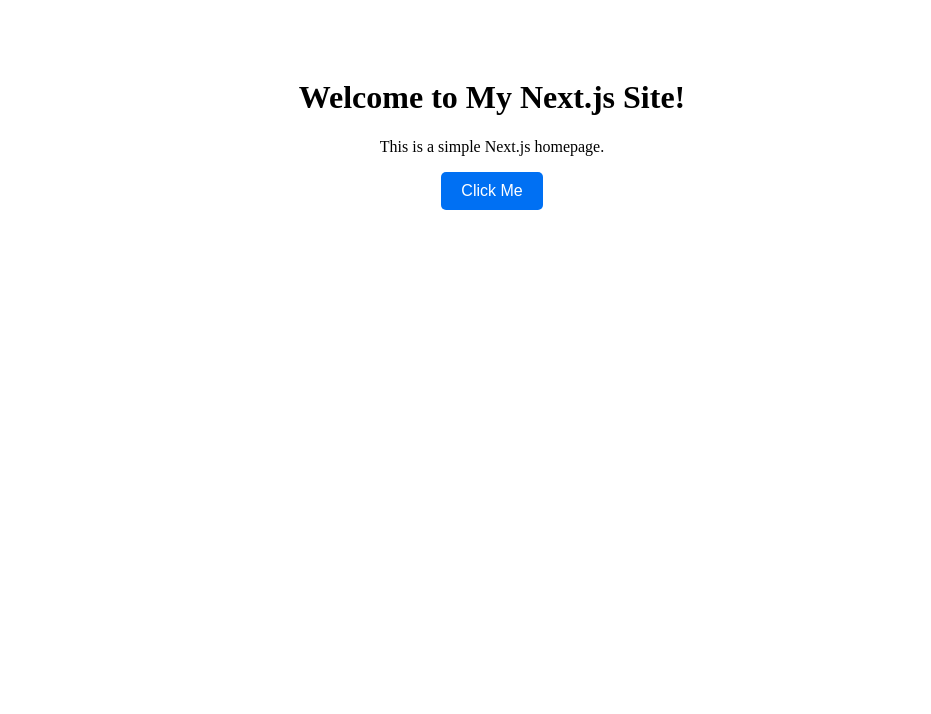
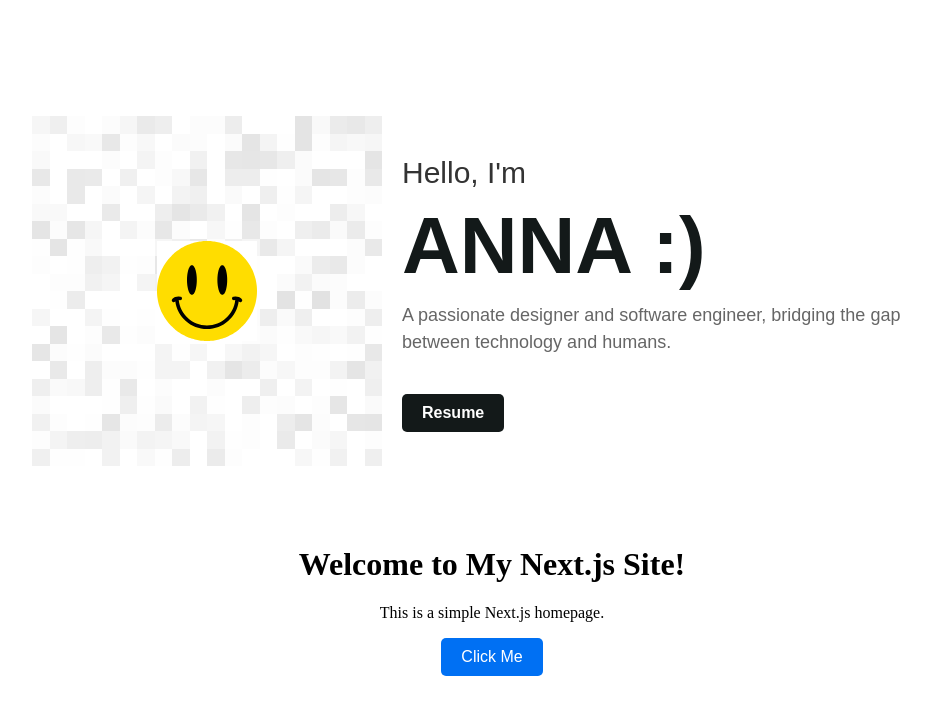
Before and after one commit to annabelenko/personal-website-next, a Next.js app: page / in a window 1280 px wide. Shown: the top 714 px of the page, without its empty margins (148-1079 px from the left). Built offline with nearby package versions, Linux system fonts and the light colour scheme.

Commit message:
fixed dev issues

```diff
--- a/pages/index.js
+++ b/pages/index.js
@@ -1,8 +1,9 @@
-import { Emoji } from "../components/Emoji";
+import { Emoji } from "@/components/Emoji";
 
 export default function Home() {
     return (
       <div style={{ textAlign: "center", padding: "50px" }}>
+        <Emoji />
         <h1>Welcome to My Next.js Site!</h1>
         <p>This is a simple Next.js homepage.</p>
         <button
```
Also changed, not shown: 1 other file (tests, documents, lock files or other folders).
